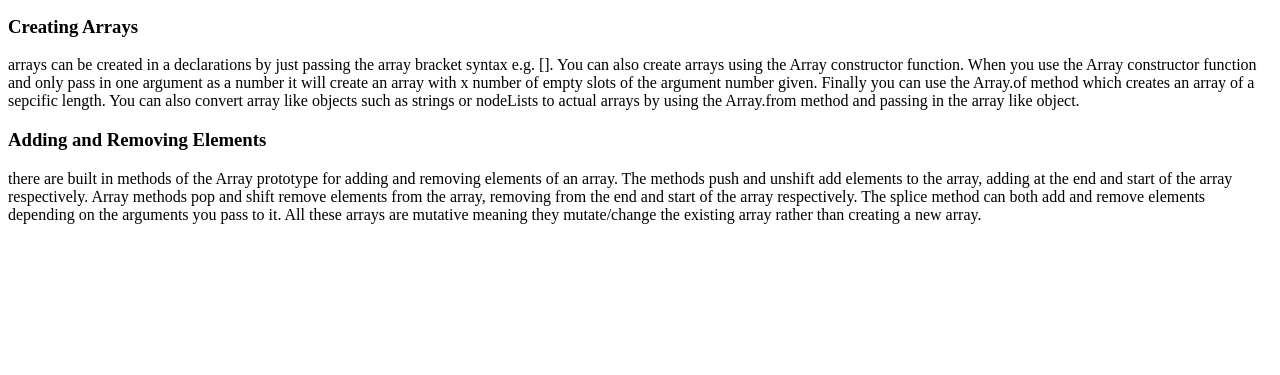
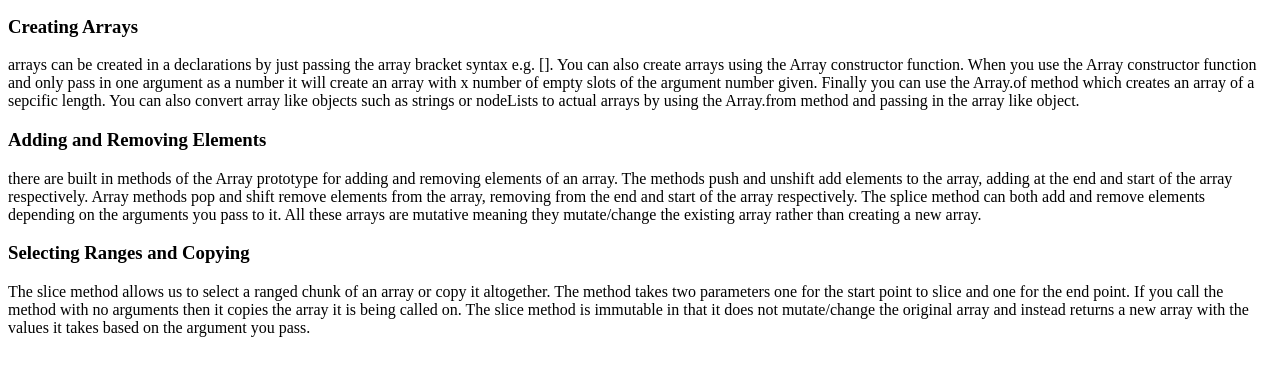
Before and after one commit to Adam-Harte/arrays-and-iterables, a plain HTML site: page index.html in a window 1280 px wide. Shown: the part 119-494 px from the top of the page. Drawn offline with Linux system fonts and the light colour scheme.

Commit message:
selecting ranges and copying added

```diff
--- a/app.js
+++ b/app.js
@@ -29,3 +29,13 @@ hobbies.splice(2, 1);
 hobbies.splice(3, 0, 'Gaming');
 
 console.log(hobbies);
+
+//selecting ranges and copying
+const results = [1, 2, 4, 3.5, 7.2];
+const results2 = results.slice();
+results.push(9);
+const results3 = results.slice(0, 4);
+
+console.log(results);
+console.log(results2);
+console.log(results3);
--- a/index.html
+++ b/index.html
@@ -35,5 +35,15 @@
       arrays are mutative meaning they mutate/change the existing array rather
       than creating a new array.
     </p>
+    <h3>Selecting Ranges and Copying</h3>
+    <p>
+      The slice method allows us to select a ranged chunk of an array or copy it
+      altogether. The method takes two parameters one for the start point to
+      slice and one for the end point. If you call the method with no arguments
+      then it copies the array it is being called on. The slice method is
+      immutable in that it does not mutate/change the original array and instead
+      returns a new array with the values it takes based on the argument you
+      pass.
+    </p>
   </body>
 </html>
```
